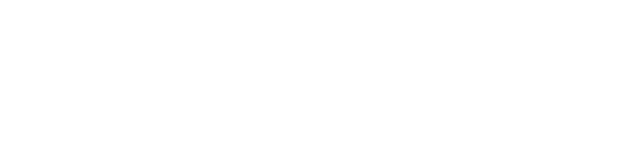
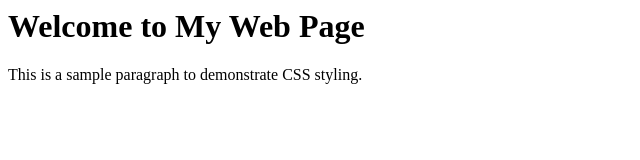
Before and after one commit to aepinilla/grupo_naranja, a plain HTML site: page index.html in a window 1280 px wide. Shown: the whole page, without its empty margins (0-640 px from the left). Drawn offline with Linux system fonts and the light colour scheme.

Commit message:
Agregué un nombre

```diff
--- a/index.html
+++ b/index.html
@@ -1 +1,8 @@
-<html></html>
+<html>
+<head>
+    <title>My Web Page</title>
+    <link rel="stylesheet" type="text/css" href="styles.css">
+</html>
+<body>
+    <h1>Welcome to My Web Page</h1>
+    <p>This is a sample paragraph to demonstrate CSS styling.</p>
```
